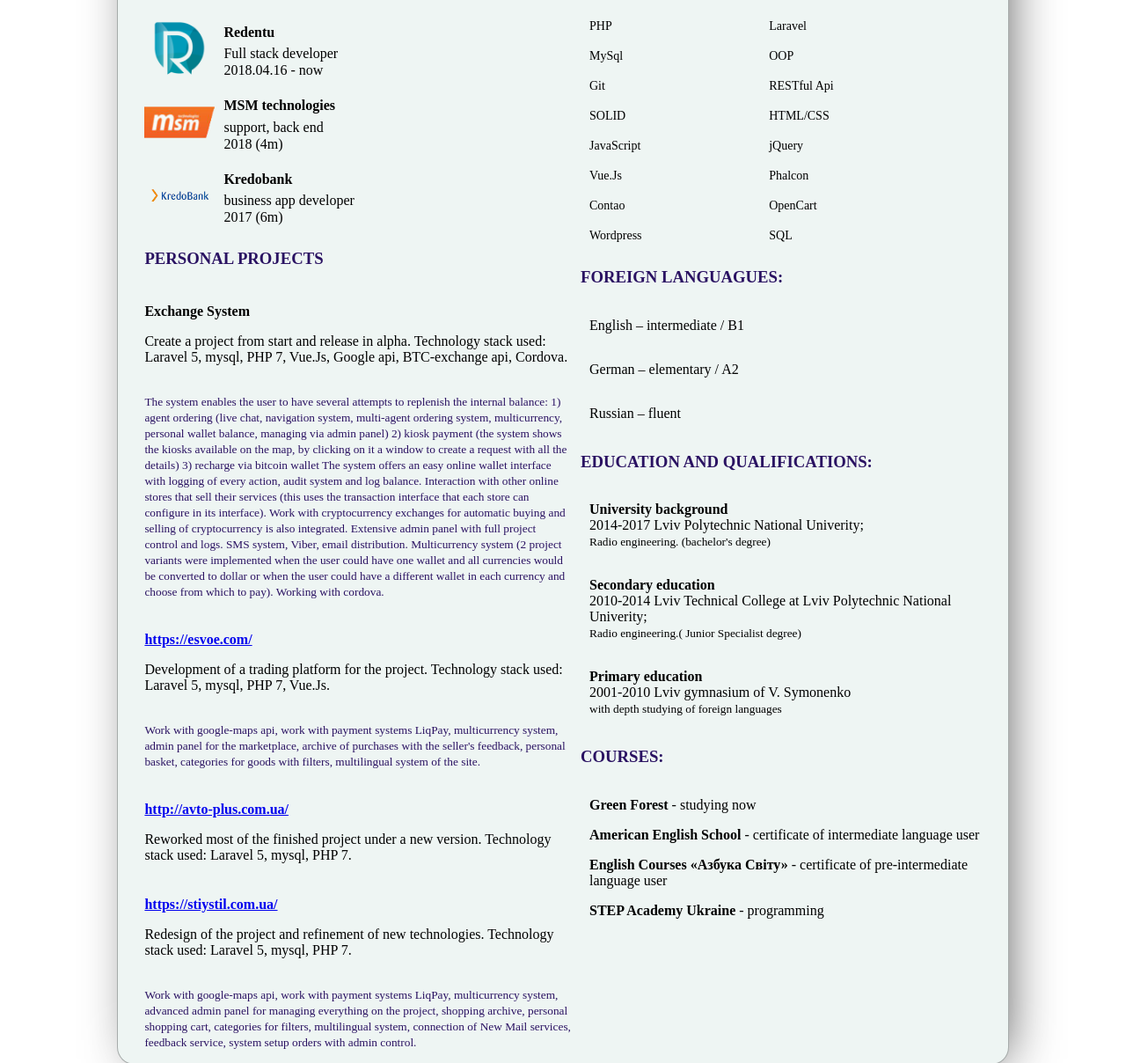
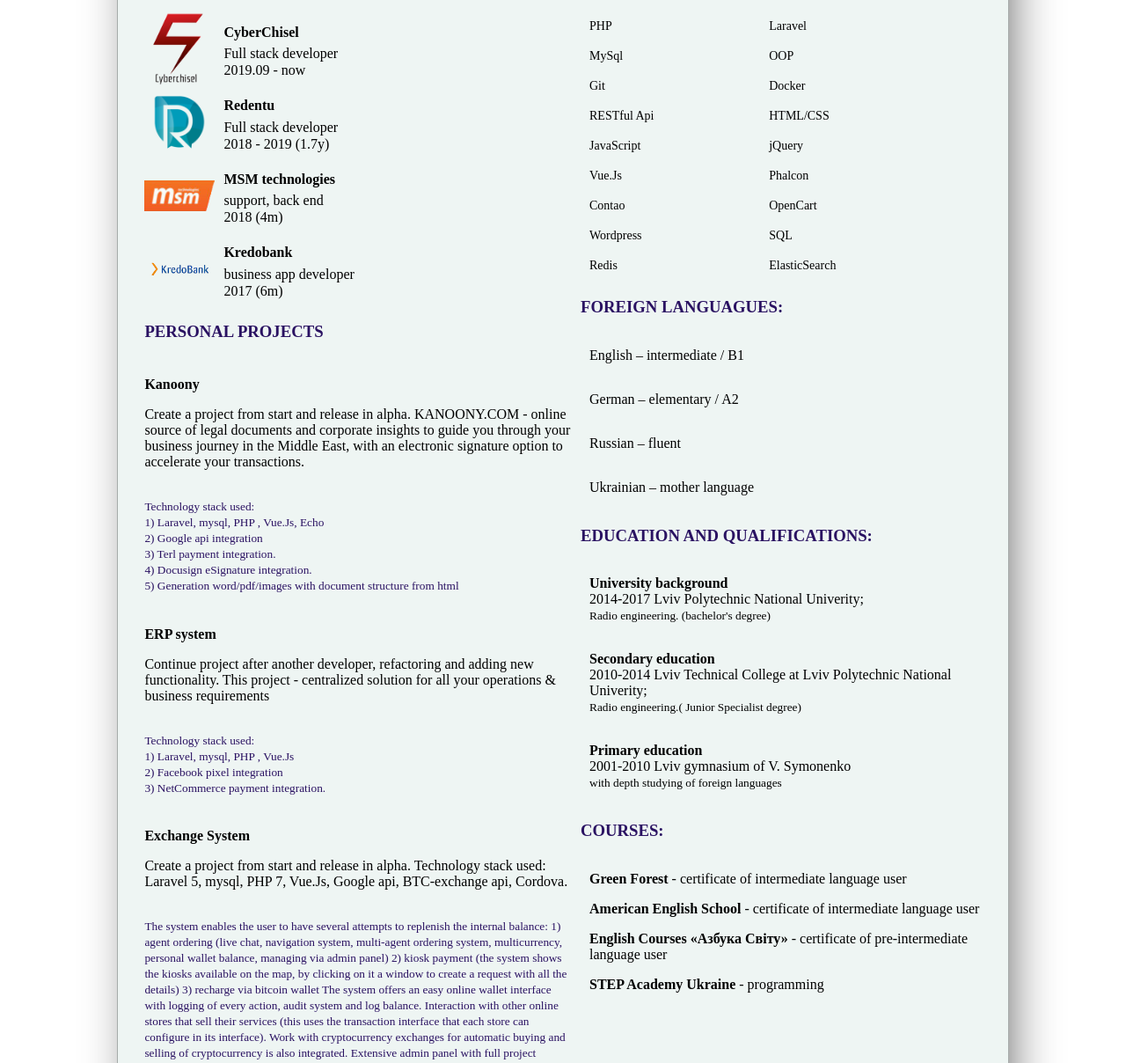
Before and after one commit to wladmonax/vmternal, a plain HTML site: page index.html in a window 1280 px wide. Shown: the part 380-1588 px from the top of the page at 88% size. Drawn offline with Linux system fonts and the light colour scheme.

Commit message:
update data

```diff
--- a/index.html
+++ b/index.html
@@ -57,11 +57,19 @@
             <div class="experience f-c">
                 <h3 class="blue">WORK EXPERIENCE</h3>
                 <div class="exp-block f-r">
+                    <img class="company_logo" src="./img/cyberchisel.png" alt="">
+                    <div class="m-l10">
+                        <h4>CyberChisel</h4>
+                        <p>Full stack developer</p>
+                        <p>2019.09 - now</p>
+                    </div>
+                </div>
+                <div class="exp-block f-r">
                     <img class="company_logo" src="./img/logo_77.png" alt="">
                     <div class="m-l10">
                         <h4>Redentu</h4>
                         <p>Full stack developer</p>
-                        <p>2018.04.16 - now</p>
+                        <p>2018 - 2019 (1.7y)</p>
                     </div>
                 </div>
                 <div class="exp-block f-r">
@@ -83,6 +91,34 @@
             </div>
             <div class="projects f-c">
                 <h3 class="blue">PERSONAL PROJECTS</h3>
+                <div class="pr-block f-c">
+                    <h4 style="margin-bottom: 0px">Kanoony</h4>
+                    <p>Create a project from start and release in alpha. KANOONY.COM - online source of legal documents and corporate insights to guide you through your business journey in the Middle East, with an electronic signature option to accelerate your transactions.</p>
+                    <p>
+                        <small class="blue">
+                            Technology stack used: </br>
+                            1) Laravel, mysql, PHP , Vue.Js, Echo </br>
+                            2) Google api integration </br>
+                            3) Terl payment integration. </br>
+                            4) Docusign eSignature integration. </br>
+                            5) Generation word/pdf/images with document structure from html </br>
+                        </small>
+                    </p>
+                </div>
+                <div class="pr-block f-c">
+                    <h4 style="margin-bottom: 0px">ERP system</h4>
+                    <p>
+                        Continue project after another developer, refactoring and adding new functionality. This project - centralized solution for all your operations & business requirements
+                    </p>
+                    <p>
+                        <small class="blue">
+                            Technology stack used: </br>
+                            1) Laravel, mysql, PHP , Vue.Js </br>
+                            2) Facebook pixel integration </br>
+                            3) NetCommerce payment integration. </br>
+                        </small>
+                    </p>
+                </div>
                 <div class="pr-block f-c">
                     <h4 style="margin-bottom: 0px">Exchange System</h4>
                     <p>Create a project from start and release in alpha. Technology stack used: Laravel 5, mysql, PHP 7, Vue.Js, Google api, BTC-exchange api, Cordova.</p>
@@ -129,8 +165,8 @@
                 <p class="m-l10" style="width: 40%;">MySql</p>
                 <p class="m-l10" style="width: 40%;">OOP</p>
                 <p class="m-l10" style="width: 40%;">Git</p>
+                <p class="m-l10" style="width: 40%;">Docker</p>
                 <p class="m-l10" style="width: 40%;">RESTful Api</p>
-                <p class="m-l10" style="width: 40%;">SOLID</p>
                 <p class="m-l10" style="width: 40%;">HTML/CSS</p>
                 <p class="m-l10" style="width: 40%;">JavaScript</p>
                 <p class="m-l10" style="width: 40%;">jQuery</p>
@@ -140,11 +176,14 @@
                 <p class="m-l10" style="width: 40%;">OpenCart</p>
                 <p class="m-l10" style="width: 40%;">Wordpress</p>
                 <p class="m-l10" style="width: 40%;">SQL</p>
+                <p class="m-l10" style="width: 40%;">Redis</p>
+                <p class="m-l10" style="width: 40%;">ElasticSearch</p>
             </div>
             <h3 class="blue">FOREIGN LANGUAGUES:</h3>
             <p class="m-l10"> English – intermediate / B1</p>
             <p class="m-l10"> German – elementary / A2</p>
             <p class="m-l10"> Russian – fluent</p>
+            <p class="m-l10"> Ukrainian – mother language</p>
             <h3 class="blue">EDUCATION AND QUALIFICATIONS:</h3>
             <p class="m-l10"><strong>University background </strong><br>2014-2017 Lviv Polytechnic National Univerity; <br><small>Radio engineering. (bachelor's degree)</small>
             </p>
@@ -154,7 +193,7 @@
             </p>
             <h3 class="blue">COURSES:</h3>
             <div class="">
-                <p class="m-l10" ><strong>Green Forest</strong> - studying now</p>
+                <p class="m-l10" ><strong>Green Forest</strong> - certificate of intermediate language user</p>
                 <p class="m-l10" ><strong>American English School</strong> - certificate of intermediate language user</p>
                 <p class="m-l10" ><strong>English Courses «Азбука Світу»</strong> - certificate of pre-intermediate language user</p>
                 <p class="m-l10" ><strong>STEP Academy Ukraine</strong> - programming</p>
```
Also changed, not shown: img/cyberchisel.png (added).
